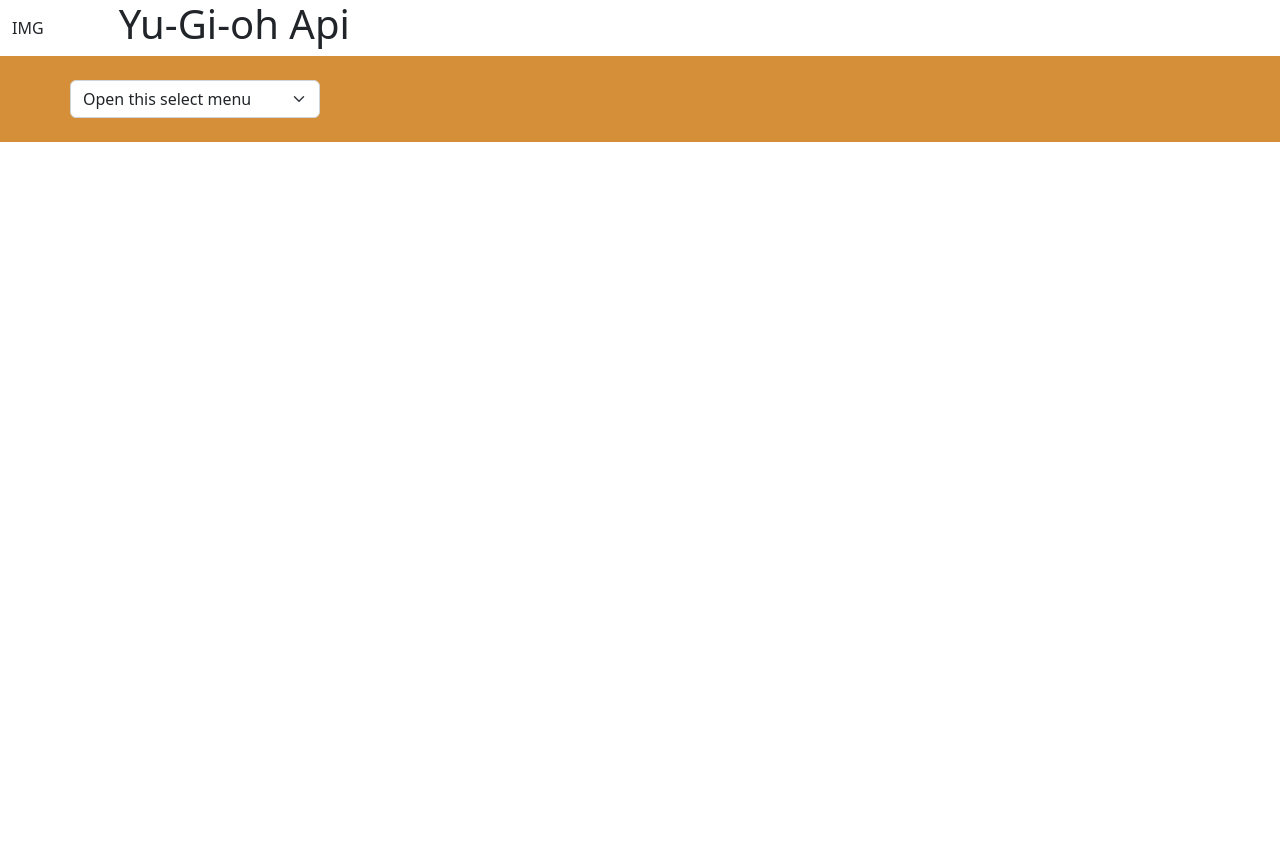
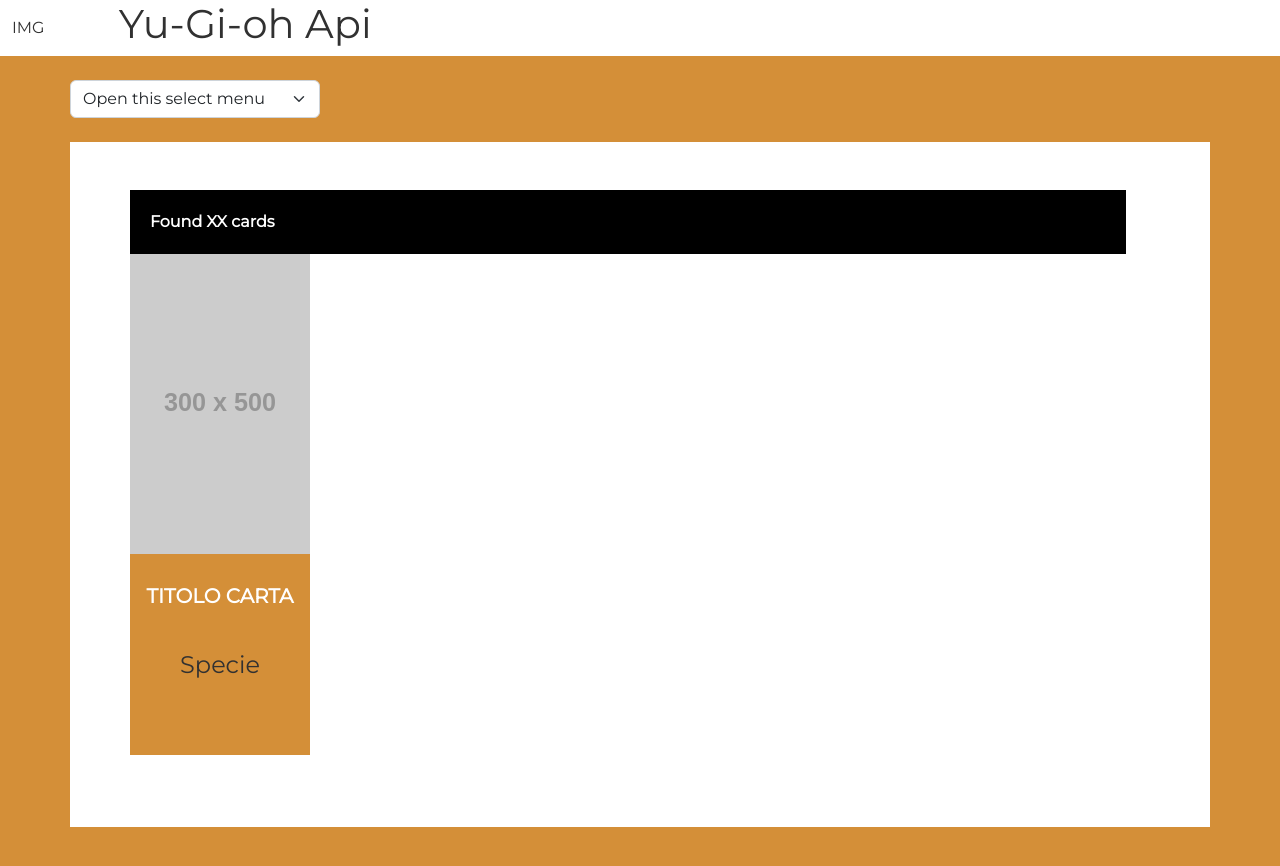
Before and after one commit to massimilianosabatino/vite-yu-gi-oh, a Vue app: page / in a window 1280 px wide. Shown: the top 866 px of the page. Before the commit the page ends 800 px from the top, so only its background shows below. Built offline with nearby package versions, Linux system fonts and the light colour scheme.

Commit message:
add: main structure - fix: body font

```diff
--- a/src/assets/sass/base/_typo.scss
+++ b/src/assets/sass/base/_typo.scss
@@ -1,4 +1,4 @@
 body {
-    font-family: "Montserrat, Calibri, Candara, Segoe, Segoe UI, Optima, Arial, sans-serif";
+    font-family: Montserrat;
     color: #313131;
   }
--- /dev/null
+++ b/src/components/CardListComponent.vue
@@ -0,0 +1,14 @@
+<script>
+import CardSingleComponent from './CardSingleComponent.vue';
+export default {
+    components: {
+        CardSingleComponent,
+    }
+}
+</script>
+<template>
+    <div class="col mb-3">
+        <CardSingleComponent />
+    </div>
+</template>
+<style lang="scss" scoped></style>
--- /dev/null
+++ b/src/components/CardSingleComponent.vue
@@ -0,0 +1,39 @@
+<script>
+    export default {
+        props: {
+            title: String,
+            url: String,
+        }
+    }
+</script>
+<template>
+    <!-- <div class="single">
+        <img :src="url" :alt="title">
+        <h2>{{ title }}</h2>
+        <h3>{{ species }}</h3>
+    </div> -->
+    <div class="single">
+        <img src="https://via.placeholder.com/300x500" class="img-fluid" alt="title" >
+        <h2>Titolo carta</h2>
+        <h3>Specie</h3>
+    </div>
+</template>
+<style lang="scss" scoped>
+    .single {
+        background-color: #D48F38;
+        text-align: center;
+    }
+
+    h2 {
+        font-size: 1.25rem;
+        font-weight: 800;
+        text-transform: uppercase;
+        padding-top: 1.875rem;
+        color: #fff;
+    }
+
+    h3 {
+        font-size: 1.5rem;
+        padding: 2.1875rem 0 4.6875rem 0;
+    }
+</style>
--- a/src/components/MainAppComponent.vue
+++ b/src/components/MainAppComponent.vue
@@ -1,8 +1,10 @@
 <script>
 import MainFilterComponent from './MainFilterComponent.vue';
+import CardListComponent from './CardListComponent.vue';
 export default {
     components: {
         MainFilterComponent,
+        CardListComponent,
     }
 }
 </script>
@@ -11,9 +13,17 @@
     <main class="py-4">
         <div class="container">
             <div class="row">
-                <MainFilterComponent class="select-form"/>
+                <MainFilterComponent class="select-form" />
             </div>
+            <div class="row my-4 p-5 card-list">
                 <div class="row">
+                    <div class="col">
+                            <div class="founded">Found XX cards</div>
+                    </div>
+                </div>
+                <div class="row row-cols-5">
+                    <CardListComponent />
+                </div>
 
             </div>
         </div>
@@ -27,5 +37,16 @@
     .select-form {
         max-width: 15.625rem;
     }
+
+    .founded {
+        background-color: #000;
+        color: #fff;
+        padding: 1.25rem;
+        font-weight: 600;
+    }
+
+    .card-list {
+        background-color: #fff;
+    }
 }
 </style>
--- a/src/main.js
+++ b/src/main.js
@@ -1,5 +1,6 @@
 import { createApp } from 'vue'
 import './main.scss'
+
 // Import all of Bootstrap's JS
 import * as bootstrap from 'bootstrap'
 //Import font installed
--- a/src/main.scss
+++ b/src/main.scss
@@ -1,5 +1,5 @@
+//Vendor
+@use "./../node_modules/bootstrap/scss/bootstrap";
+
 @use './assets/sass/abstracts' as *;
 @use './assets/sass/base' as *;
-
-// Vendor
-@import "./../node_modules/bootstrap/scss/bootstrap";
```
Lines whose indentation alone changed are shown as unchanged.
